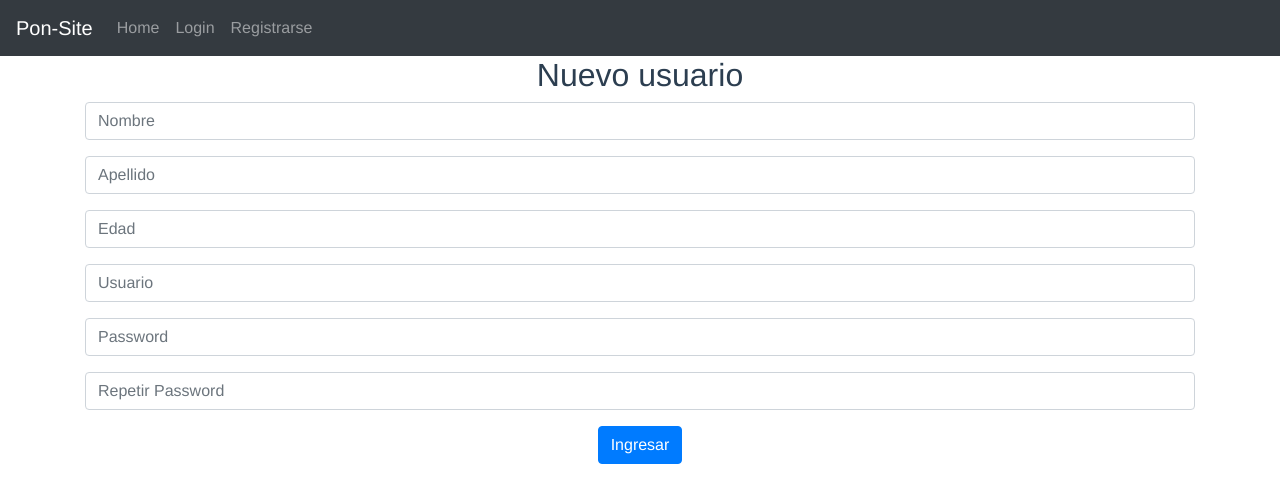
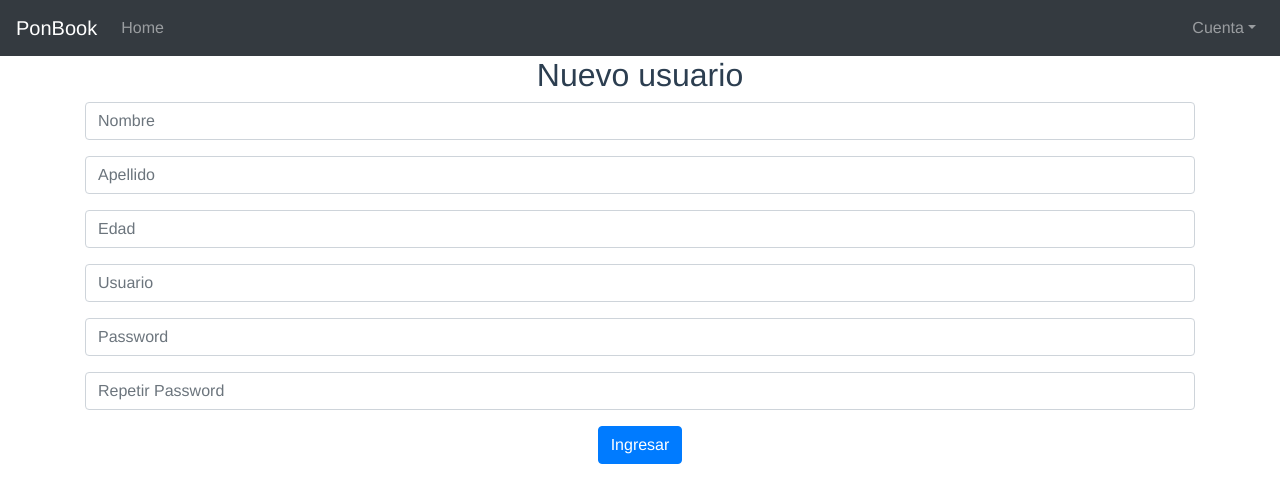
Before and after one commit to mplp88/PonBook, a Vue app: page /register in a window 1280 px wide. Shown: the top 502 px of the page. Built offline with nearby package versions, Linux system fonts and the light colour scheme.

Commit message:
Modificaciones en la barra de navegación

```diff
--- a/src/components/NavBar.vue
+++ b/src/components/NavBar.vue
@@ -1,6 +1,6 @@
 <template>
   <nav class="navbar navbar-expand-lg navbar-dark bg-dark">
-  <router-link class="navbar-brand" to="/">Pon-Site</router-link>
+  <router-link class="navbar-brand" to="/">PonBook</router-link>
   <button class="navbar-toggler" type="button" data-toggle="collapse" data-target="#navbarSupportedContent" aria-controls="navbarSupportedContent" aria-expanded="false" aria-label="Toggle navigation">
     <span class="navbar-toggler-icon"></span>
   </button>
@@ -8,19 +8,18 @@
   <div class="collapse navbar-collapse" id="navbarSupportedContent">
     <ul class="navbar-nav mr-auto">
       <li class="nav-item">
-        <router-link class="nav-link" to="/">Home <!--span class="sr-only">(current)</span--></router-link>
+        <router-link class="nav-link" :class="{ active: isActive}" to="/">Home <span v-if="isActive" class="sr-only">(current)</span></router-link>
       </li>
-      <li class="nav-item">
-        <router-link v-if="!isLoggedIn" class="nav-link" to="/login">Login</router-link>
-      </li>
-      <li class="nav-item">
-        <router-link v-if="!isLoggedIn" class="nav-link" to="/register">Registrarse</router-link>
-      </li>
-      <li class="nav-item">
-        <router-link v-if="isLoggedIn" class="nav-link" to="/myAccount">Mi Cuenta</router-link>
-      </li>
-      <li class="nav-item">
-        <router-link v-if="isLoggedIn" class="nav-link" to="/logout">Salir</router-link>
+    </ul>
+    <ul class="navbar-nav ml-auto">
+      <li class="nav-item dropdown">
+        <a href="#" class="nav-link dropdown-toggle" id="navbar-dropdown" data-toggle="dropdown" aria-haspopup="true" aria-expanded="false">Cuenta</a>
+        <div class="dropdown-menu dropdown-menu-right" aria-labelledby="navbar-dropdown">
+          <router-link v-if="!isLoggedIn" class="dropdown-item" v-bind:activeClass="active" to="/login">Login <span v-if="isActive" class="sr-only">(current)</span></router-link>
+          <router-link v-if="!isLoggedIn" class="dropdown-item" :class="{ active: isActive}" to="/register">Registrarse <span v-if="isActive" class="sr-only">(current)</span></router-link>
+          <router-link v-if="isLoggedIn" class="dropdown-item" :class="{ active: isActive}" to="/myAccount">Mi Cuenta <span v-if="isActive" class="sr-only">(current)</span></router-link>
+          <router-link v-if="isLoggedIn" class="dropdown-item" :class="{ active: isActive}" to="/logout">Salir <span v-if="isActive" class="sr-only">(current)</span></router-link>
+        </div>
       </li>
     </ul>
   </div>
@@ -32,12 +31,14 @@
 export default {
   computed: {
     isLoggedIn: function() {
-      return this.$store.getters.isLoggedIn
+      return this.$store.getters.isLoggedIn;
     }
   }
 }
 </script>
 
 <style>
-
+  .router-link-exact-active{
+    color: rgb(255, 0, 0);
+  }
 </style>
--- a/src/components/Users/MyAccount.vue
+++ b/src/components/Users/MyAccount.vue
@@ -67,7 +67,7 @@
     <hr />
     <div class="row mb-3">
       <div class="col-2">
-        <router-link to="/updatePassword" v-if="!editMode">Cambiar password</router-link>
+        <router-link to="/changePassword" v-if="!editMode">Cambiar password</router-link>
       </div>
     </div>
   </div>
--- a/src/router.js
+++ b/src/router.js
@@ -5,7 +5,7 @@ import Login from './components/Users/Login'
 import Logout from './components/Users/Logout'
 import Register from './components/Users/Register'
 import MyAccount from './components/Users/MyAccount'
-import UpdatePassword from './components/Users/UpdatePassword'
+import ChangePassword from './components/Users/ChangePassword'
 
 const routes = [{
     name: 'Index',
@@ -39,9 +39,9 @@ const routes = [{
     }
   },
   {
-    name: 'UpdatePassword',
-    path: '/updatePassword',
-    component: UpdatePassword,
+    name: 'ChangePassword',
+    path: '/changePassword',
+    component: ChangePassword,
     meta: {
       requiresAuth: true
     }
```
Also changed, not shown: src/components/Users/ChangePassword.vue (renamed from src/components/Users/UpdatePassword.vue).
